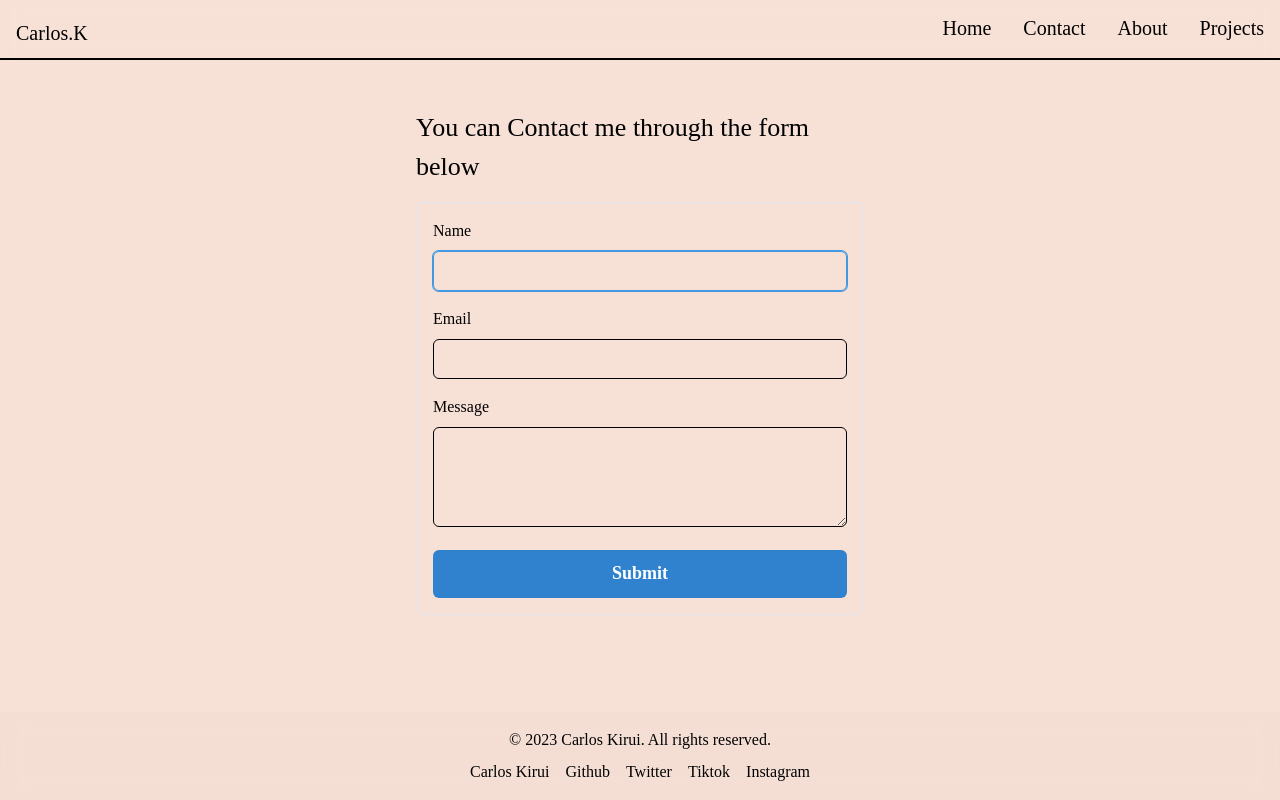
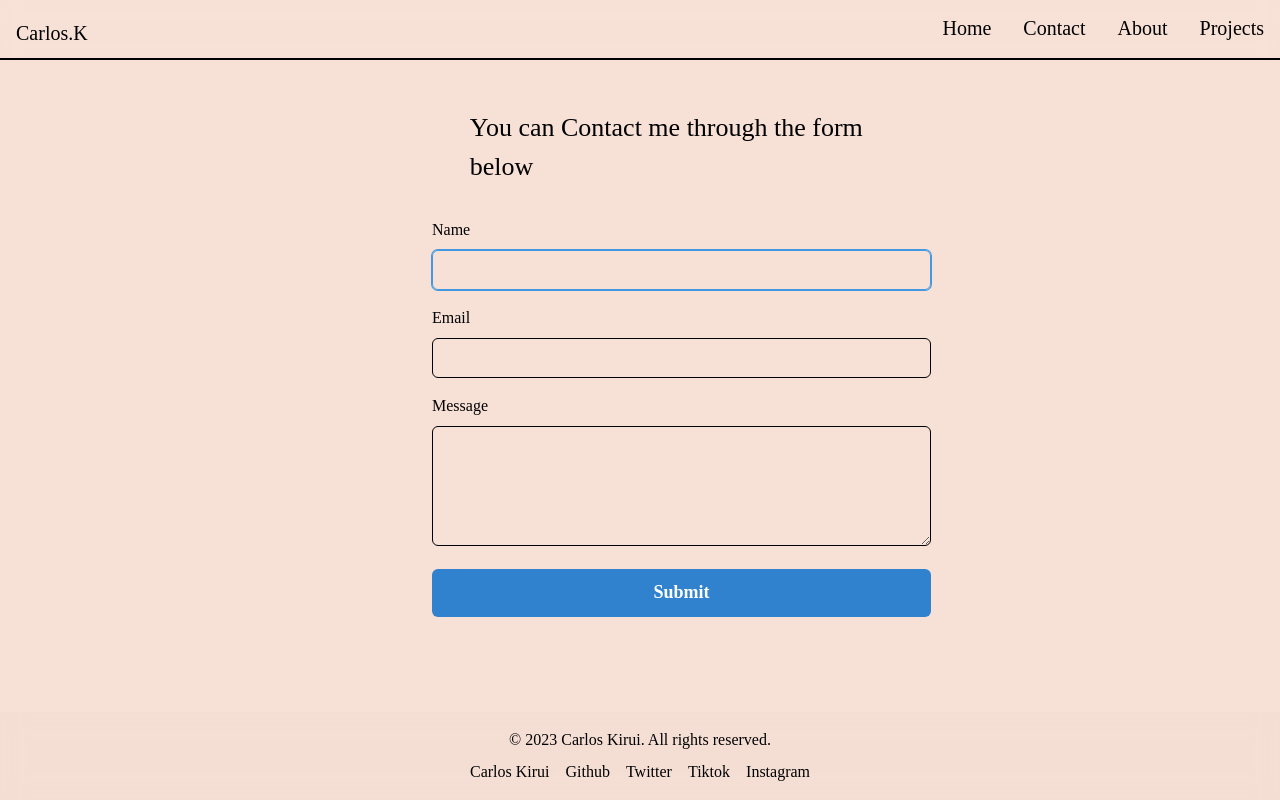
Before and after one commit to carloskim123/portfolio-site-old, a React (Vite) app: page /contact in a window 1280 px wide. Built offline with nearby package versions, Linux system fonts and the light colour scheme; a web font is replaced by a local one.

Commit message:
added some spark to the loader and the contact

```diff
--- a/css.css
+++ b/css.css
@@ -6,12 +6,12 @@
 
     --dark-text-color: #000;
     /* Default dark mode text color */
-    --dark-background-color: #eeebd0;
+    --dark-background-color: #e9edc9;
     /* Default dark mode background color */
 }
 
 
- @media(prefers-color-scheme: dark) {
+@media(prefers-color-scheme: dark) {
     #root, html, .sidebar, .footer, .loader-overlay {
         background-color: var(--dark-background-color);
         color: var(--dark-text-color)
--- a/src/components/Loader.jsx
+++ b/src/components/Loader.jsx
@@ -1,6 +1,6 @@
 import { useEffect, useState } from "react";
 import { Container, Text, Flex } from "@chakra-ui/layout";
-import { TailSpin } from "react-loader-spinner";
+import { TailSpin, ColorRing } from "react-loader-spinner";
 import { currentDayTime, getRandomFromArray } from "../../data/db";
 import { daytimeQuotes, nighttimeQuotes } from "../../data/quoteable";
 
@@ -46,15 +46,14 @@ export default function Loader() {
         <div className="loader-overlay" style={loaderOverlayStyles}>
             <Container style={loaderStyles}>
                 <Flex>
-                    <TailSpin
-                        height="45"
+                    <ColorRing
+                        visible={true}
+                        height="80"
                         width="80"
-                        color="#000"
-                        ariaLabel="tail-spin-loading"
-                        radius="0"
+                        ariaLabel="blocks-loading"
                         wrapperStyle={{}}
-                        wrapperClass=""
-                        visible={true}
+                        wrapperClass="blocks-wrapper"
+                        colors={['#e15b64', '#f47e60', '#f8b26a', '#abbd81', '#849b87']}
                     />
                 </Flex>
                 <Flex mt={"1em"}>
--- a/src/pages/Contact.jsx
+++ b/src/pages/Contact.jsx
@@ -21,6 +21,8 @@ export default function Contact() {
     email: "",
     message: "",
   });
+
+  const inputWidthCustom = "120%"
 
   const validateForm = () => {
     const errors = {};
@@ -78,6 +80,7 @@ export default function Contact() {
         justifyContent={"center"}
         fontSize={"26px"}
         my={"1rem"}
+        ml={"12%"}
       >
         You can Contact me through the form below
       </Flex>
@@ -85,15 +88,13 @@ export default function Contact() {
         maxW="md"
         mx="auto"
         p={4}
-        borderWidth="1px"
-        // borderColor="black.300"
         rounded="md"
-        // boxShadow="lg"
       >
         <form onSubmit={handleSubmit} ref={form} disabled>
           <FormControl id="user_name" mb={4}>
             <FormLabel>Name</FormLabel>
             <Input
+              width={inputWidthCustom}
               autoComplete="on"
               autoFocus={true}
               type="text"
@@ -114,6 +115,7 @@ export default function Contact() {
             <Input
               type="email"
               name="user_email"
+              width={inputWidthCustom}
               borderColor="black.300"
               autoComplete="on"
               focusBorderColor="blue.400"
@@ -130,9 +132,13 @@ export default function Contact() {
             <FormLabel>Message</FormLabel>
             <Input
               as="textarea"
+              pt={"5px"}
+              autoCorrect="true"
+              autoSave="true"
               name="message"
               rows={4}
-              height={"100px"}
+              width={inputWidthCustom}
+              height={"120px"}
               borderColor="black.300"
               focusBorderColor="blue.400"
               isDisabled={isSubmitted}
@@ -149,7 +155,7 @@ export default function Contact() {
             disabled
             colorScheme="blue"
             size="lg"
-            width="100%"
+            width={inputWidthCustom}
             type="submit"
             isLoading={isSubmitted}
             loadingText="Submitting..."
--- a/src/pages/Projects.jsx
+++ b/src/pages/Projects.jsx
@@ -2,7 +2,6 @@ import { Grid, Box, Image, Link, Text, useInputGroupStyles } from "@chakra-ui/re
 import { projects } from "../../data/projects_data";
 import { Skeleton, SkeletonCircle, SkeletonText } from '@chakra-ui/react'
 import { useState } from "react";
-import { CSSTransition } from 'react-transition-group';
 import "../app.css"; // Import your CSS file for the transition styles
 
 
```
Also changed, not shown: src/img/Hypercolor Gradient.jpeg (added).
